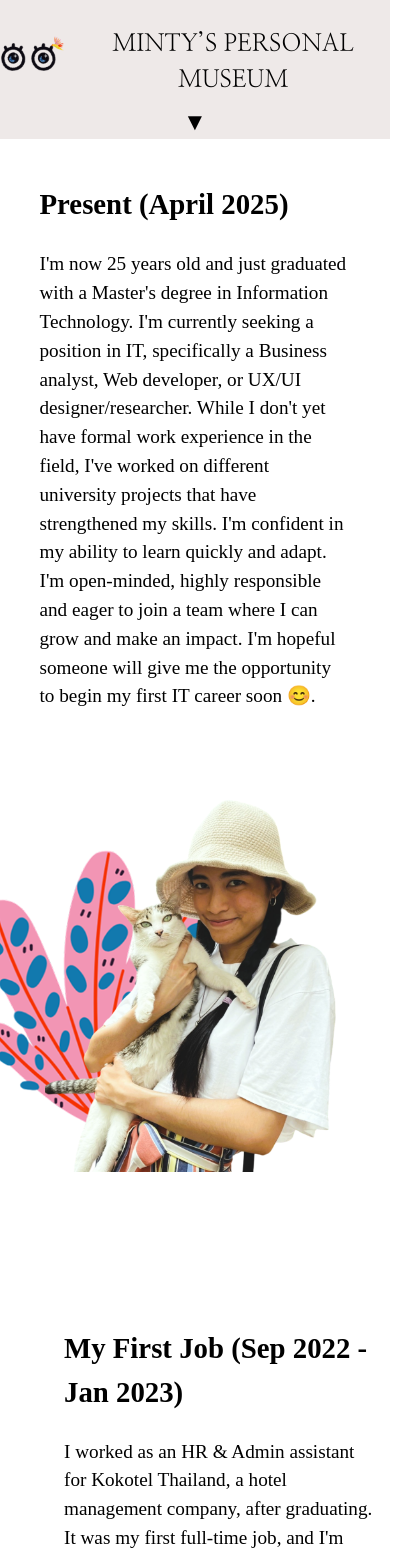
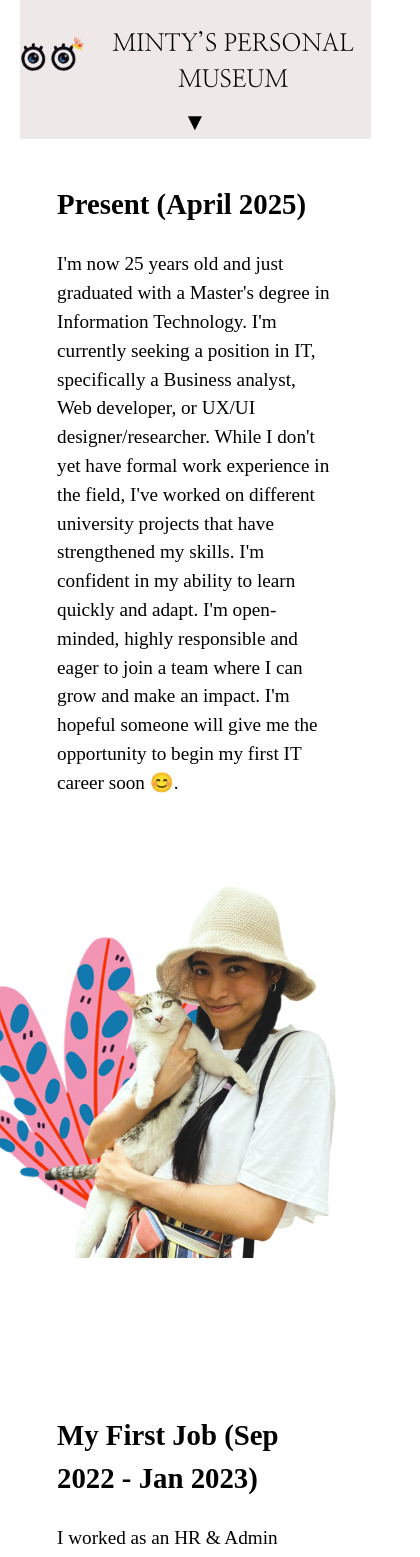
Before and after one commit to monrada-r/aboutMe, a React (Vite) app in the folder frontend/: page /aboutMe in a window 390 px wide. Shown: the top 1557 px of the page, 420 px wide, since content can reach past the window. Built offline with nearby package versions, Linux system fonts and the light colour scheme; a web font is replaced by a local one.

Commit message:
mobile scale and default color adjusted

```diff
--- a/frontend/src/Styles/AboutMe.css
+++ b/frontend/src/Styles/AboutMe.css
@@ -145,4 +145,27 @@
         order: 2;
     }
 
+    #abtme2,
+    #abtme3,
+    #abtme5,
+    #abtme6 {
+        width: 100%;
+        max-width: 300px;
+        height: auto;
+    }
+
+    .image1-wrapper,
+    .image4-wrapper {
+        max-width: 300px;
+    }
+
+    #dec4 {
+        width: 100px;
+        transform: translateX(200%) translateY(70px);
+    }
+
+    #dec4-1 {
+        transform: translateX(-160%) translateY(250px);
+    }
+
 }
--- a/frontend/src/index.css
+++ b/frontend/src/index.css
@@ -3,9 +3,8 @@
   line-height: 1.5;
   font-weight: 400;
 
-  color-scheme: light dark;
-  color: rgba(255, 255, 255, 0.87);
-  background-color: #242424;
+  color: black;
+  background-color: white;
 
   font-synthesis: none;
   text-rendering: optimizeLegibility;
@@ -24,6 +23,7 @@ a:hover {
 }
 
 body {
+  width: 100%;
   margin: 0;
 }
 
@@ -53,17 +53,9 @@ button:focus-visible {
   outline: 4px auto -webkit-focus-ring-color;
 }
 
-@media (prefers-color-scheme: light) {
-  :root {
-    color: #213547;
-    background-color: #ffffff;
-  }
-
-  a:hover {
-    color: #747bff;
-  }
-
-  button {
-    background-color: #f9f9f9;
+@media screen and (max-width: 768px) {
+  body{
+    width: 90%;
+    margin: 0 auto;
   }
 }
```
